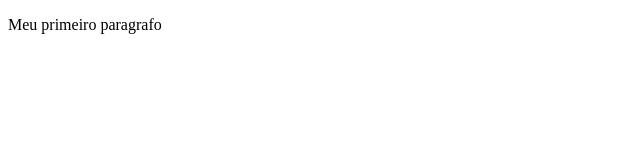
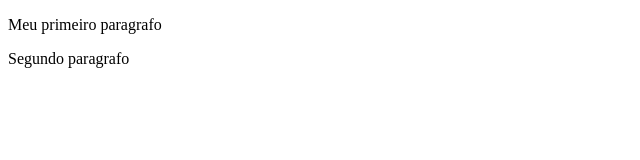
Before and after one commit to gitcod67/bora-bill, a plain HTML site: page index.html in a window 1280 px wide. Shown: the whole page, without its empty margins (0-640 px from the left). Drawn offline with Linux system fonts and the light colour scheme.

Commit message:
Update index.html

```diff
--- a/index.html
+++ b/index.html
@@ -7,5 +7,7 @@
 </head>
 <body>
     <p>Meu primeiro paragrafo</p>
+        <p>Segundo paragrafo</p>
+
 </body>
 </html>
```
